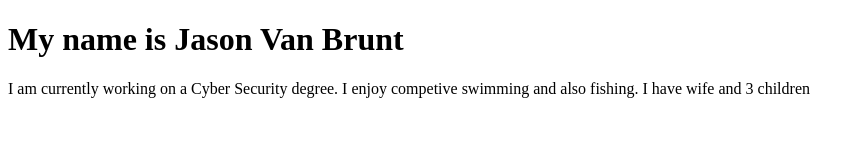
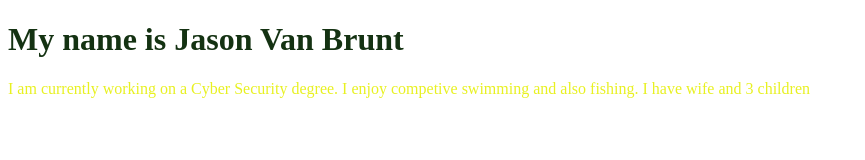
Before and after one commit to vanbruntj/vanbruntj.github.io, a plain HTML site: page index.html in a window 1280 px wide. Shown: the whole page, without its empty margins (0-865 px from the left). Drawn offline with Linux system fonts and the light colour scheme.

Commit message:
Update index.html

```diff
--- a/index.html
+++ b/index.html
@@ -3,9 +3,9 @@
 <head>
 <title> My Personal Introduction</title>
 <style>
-body {back-ground color: B55DE5}
-h1 {color: 143212}
-p {color: E8F121}
+body {back-ground color: #B55DE5}
+h1 {color: #143212}
+p {color: #E8F121}
 </style>
 </head>
 <body><h1>My name is Jason Van Brunt</h1><p>I am currently working on a Cyber Security degree. I enjoy competive swimming and also fishing. I have wife and 3 children</p></body>
```
